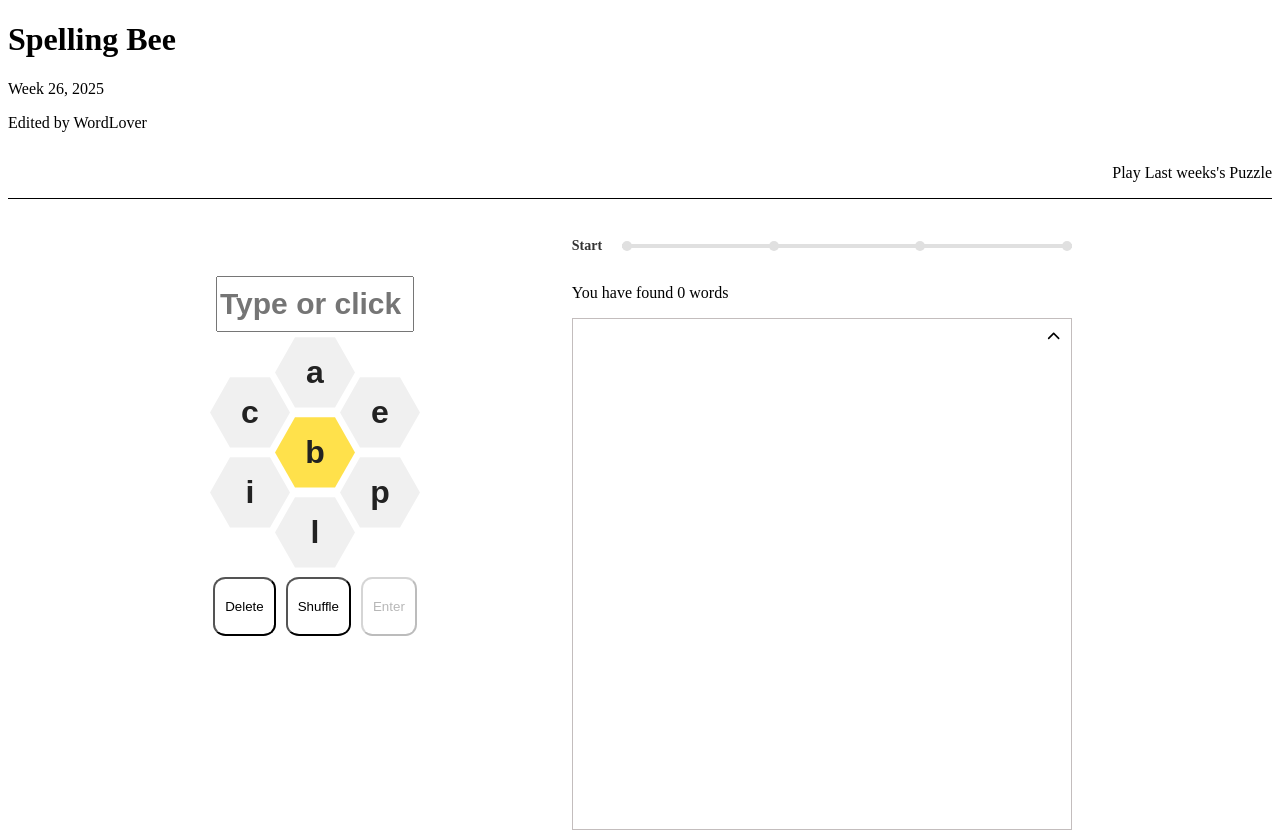
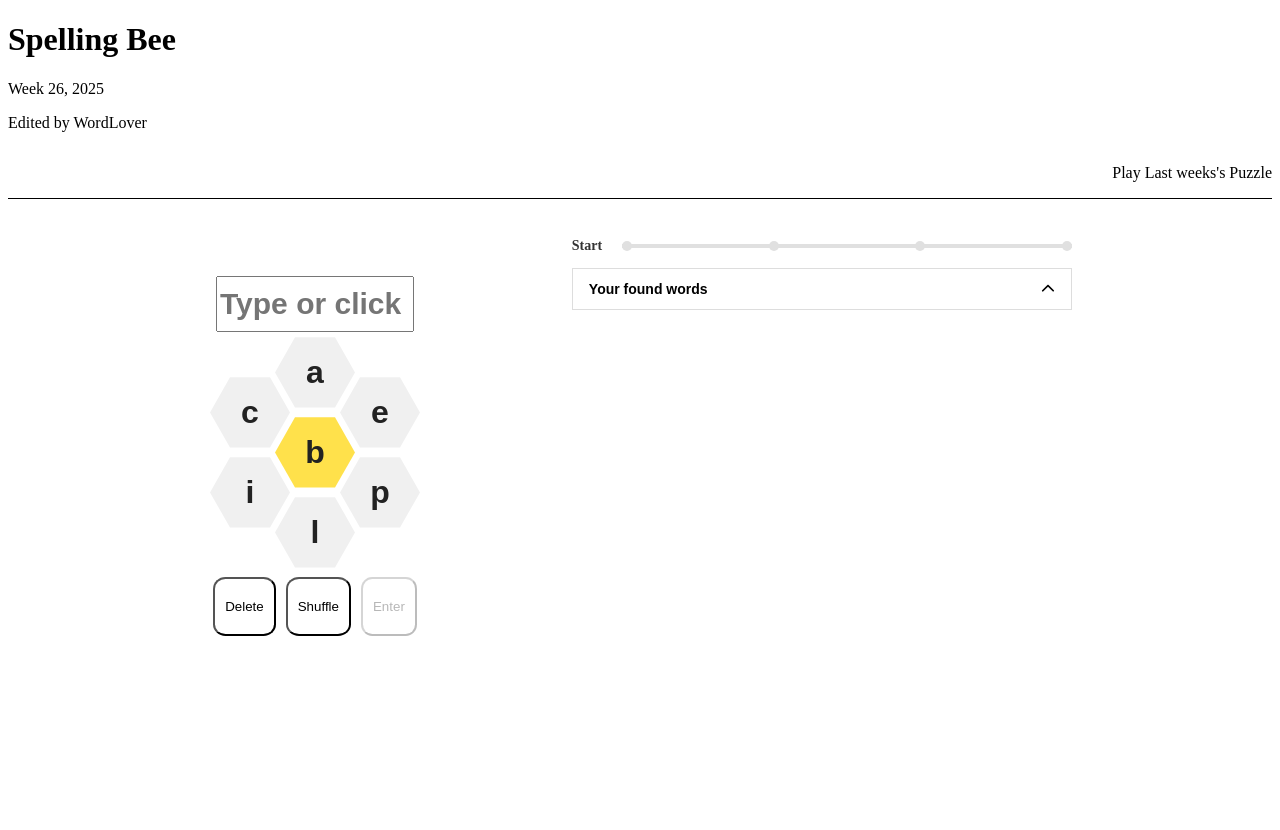
Before and after one commit to johanperjulius1/spelling-bee, a React (Vite) app: page / in a window 1280 px wide. After the commit the page ends 800 px from the top, so only its background shows below. Built offline with nearby package versions, Linux system fonts and the light colour scheme.

Commit message:
continuing on point section

```diff
--- a/src/components/PointSection/PointSection.jsx
+++ b/src/components/PointSection/PointSection.jsx
@@ -2,11 +2,11 @@ import { useState } from "react";
 import styles from "./points-section.module.css";
 import { useGame } from "../../hooks/useGame";
 import { FontAwesomeIcon } from "@fortawesome/react-fontawesome";
-import { faChevronDown, faTimes } from "@fortawesome/free-solid-svg-icons";
+import { faChevronDown } from "@fortawesome/free-solid-svg-icons";
 
 export default function PointSection() {
   const { foundWords, score, maxPoints } = useGame();
-  const [isOpen, setIsOpen] = useState(true);
+  const [isOpen, setIsOpen] = useState(false);
 
   const progressPercentage =
     maxPoints > 0 ? Math.min((score / maxPoints) * 100, 100) : 0;
@@ -91,15 +91,22 @@ export default function PointSection() {
         </div>
       </div>
       <section className={styles["wordlist-container"]}>
-        <p className={styles["wordlist-title"]}>
-          You have found {foundWords.length} words
-        </p>
-        <div className={styles["wordlist-inner"]}>
-          <ul className={styles["wordlist-words"]}>{listOfWords}</ul>
-          <button className={styles["faq-toggle"]} onClick={() => setIsOpen(!isOpen)}>
-            <FontAwesomeIcon icon={faChevronDown} className={isOpen ? styles.open : styles.closed } />
-          </button>
-        </div>
+        <button
+          className={`${styles["faq-toggle"]} ${isOpen ? styles["faq-toggle-open"] : ""}`}
+          onClick={() => setIsOpen(!isOpen)}
+        >
+          <span style={{fontWeight: "bold"}}>Your found words</span>
+          <FontAwesomeIcon
+            icon={faChevronDown}
+            className={isOpen ? styles.open : styles.closed}
+          />
+        </button>
+
+        {isOpen && (
+          <div className={styles["dropdown-content"]}>
+            <ul className={styles["wordlist-words"]}>{listOfWords}</ul>
+          </div>
+        )}
       </section>
     </aside>
   );
--- a/src/components/PointSection/points-section.module.css
+++ b/src/components/PointSection/points-section.module.css
@@ -94,6 +94,7 @@
   list-style: none;
   margin: 0;
   padding-left: 20px;
+  padding-bottom: 10px;
 }
 
 .wordlist-words li {
@@ -103,27 +104,40 @@
 }
 
 .faq-toggle {
-  background-color: transparent;
-  border: none;
+  background-color: white;
+  border: 1px solid #ddd;
+  padding: 12px 16px;
+  width: 100%;
+  cursor: pointer;
+  font-size: 14px;
+  display: flex;
+  justify-content: space-between;
+  align-items: center;
 }
 
-/* .faq-toggle .closed, */
+.faq-toggle-open {
+  border-bottom: none;
+}
+
+.dropdown-content {
+  border: 1px solid #ddd;
+  border-top: none;
+  background-color: white;
+}
+
 .faq-toggle .open {
+  transform: rotate(0deg);
+  transition: transform 0.3s ease;
+}
+
+.faq-toggle .closed {
   transform: rotate(180deg);
   transition: transform 0.3s ease;
 }
 
-.faq-toggle .closed {
-  transform: rotate(0deg);
-  transition: transform 0.3s ease;
-}
-
 @media (max-width: 768px) {
-  .progress-wrapper {
-  }
-
-  .progress-container {
-    /* min-width: 80%; */
+  .wordlist-words li {
+    border-bottom: none;
   }
 }
 
@@ -132,8 +146,4 @@
     width: 500px;
     max-width: 500px;
   }
-
-  .faq-toggle {
-    /* display: none; */
-  }
 }
```
